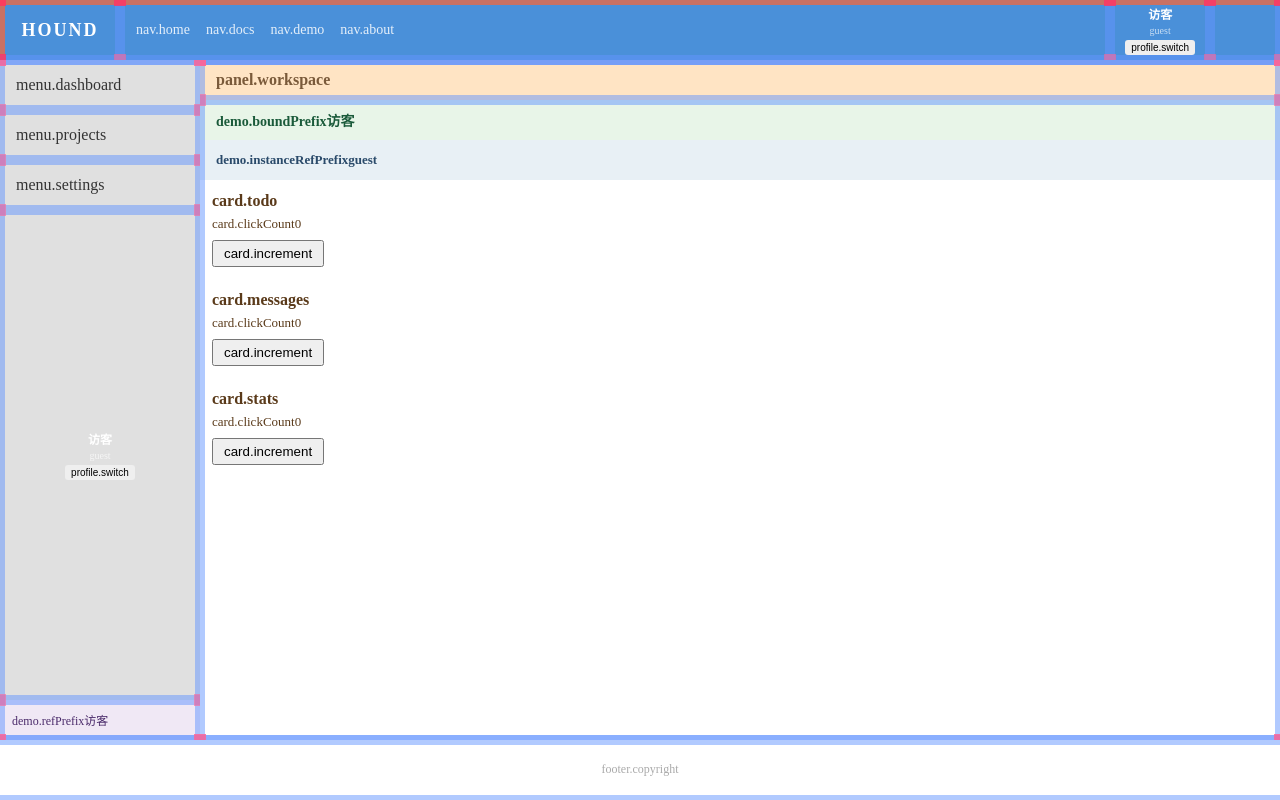
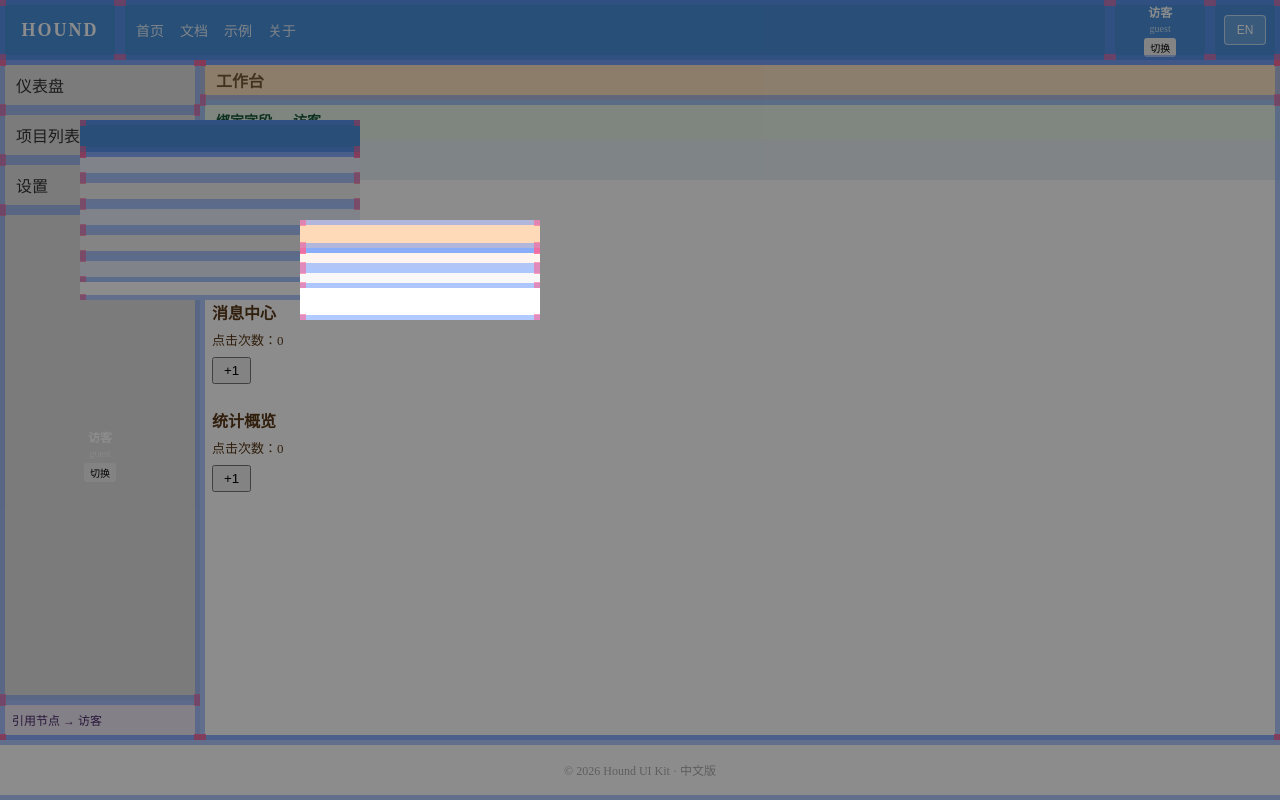
Before and after one commit to HoundTek/hound-react-ui-kit, a React (Vite) app: page / in a window 1280 px wide. Built offline with nearby package versions, Linux system fonts and the light colour scheme.

Commit message:
feat(demo): 新增浮动视口演示并接入应用

```diff
--- a/src/app.jsx
+++ b/src/app.jsx
@@ -1,16 +1,83 @@
 /**
- * @file 应用根组件。渲染 Cell 演示页（CellRoot 内部已合并 Box 三层渲染）。
+ * @file 应用根组件。以 I18nProvider 包裹 Cell 演示页，提供国际化实例。
+ *        语言切换控件本身也是 Cell（LanguageSwitchCell），纳入 header 布局。
  */
 import React from 'react';
 import CellDemoPage from './demo/cell-demo-page';
+import { DemoPageFloating } from './demo/box-demo-page';
+import { I18n, I18nProvider } from './core/ui-kit';
 
 /**
- * 应用根组件。CellDemoPage 返回 CellRoot，内部叠加 ContentLayer / EdgeLayer /
- * CornerLayer 三层，因此 App 不再需要手动叠加。
+ * 语言包：按语言组织的文本资源（key → 文本）。Cell 内容组件通过 useText 引用 key。
+ * @type {Object<string, Object<string, string>>}
+ */
+const messages = {
+  'zh-CN': {
+    'nav.home': '首页',
+    'nav.docs': '文档',
+    'nav.demo': '示例',
+    'nav.about': '关于',
+    'menu.default': '菜单项',
+    'menu.dashboard': '仪表盘',
+    'menu.projects': '项目列表',
+    'menu.settings': '设置',
+    'title.default': '标题',
+    'panel.workspace': '工作台',
+    'card.default': '卡片',
+    'card.todo': '待办事项',
+    'card.messages': '消息中心',
+    'card.stats': '统计概览',
+    'card.clickCount': '点击次数：',
+    'card.increment': '+1',
+    'profile.switch': '切换',
+    'demo.boundPrefix': '绑定字段 → ',
+    'demo.refPrefix': '引用节点 → ',
+    'demo.instanceRefPrefix': '实例引用 → 角色：',
+    'footer.copyright': '© {year} Hound UI Kit · 中文版',
+    'lang.switchTo': 'EN',
+  },
+  'en': {
+    'nav.home': 'Home',
+    'nav.docs': 'Docs',
+    'nav.demo': 'Demo',
+    'nav.about': 'About',
+    'menu.default': 'Menu Item',
+    'menu.dashboard': 'Dashboard',
+    'menu.projects': 'Projects',
+    'menu.settings': 'Settings',
+    'title.default': 'Title',
+    'panel.workspace': 'Workspace',
+    'card.default': 'Card',
+    'card.todo': 'Todo',
+    'card.messages': 'Messages',
+    'card.stats': 'Statistics',
+    'card.clickCount': 'Clicks: ',
+    'card.increment': '+1',
+    'profile.switch': 'Switch',
+    'demo.boundPrefix': 'Bound → ',
+    'demo.refPrefix': 'Ref → ',
+    'demo.instanceRefPrefix': 'Instance Ref → Role: ',
+    'footer.copyright': '© {year} Hound UI Kit · English',
+    'lang.switchTo': '中',
+  },
+};
+
+/**
+ * 模块级 I18n 实例（初始语言 zh-CN）。模块级创建避免 StrictMode 双调用导致重建。
+ * @type {I18n}
+ */
+const i18n = new I18n(messages, 'zh-CN');
+
+/**
+ * 应用根组件。以 I18nProvider 包裹 Cell 演示页，子树内任意 Cell 可用 useText；
+ * DemoPageFloating 在页面上层叠加渲染浮动视口演示（独立窗口 + 模态遮罩）。
  * @returns {JSX.Element} 应用根节点
  */
-const App = () => {
-  return <CellDemoPage />;
-};
+const App = () => (
+  <I18nProvider i18n={i18n}>
+    <CellDemoPage />
+    <DemoPageFloating />
+  </I18nProvider>
+);
 
 export default App;
--- a/src/demo/box-demo-page.jsx
+++ b/src/demo/box-demo-page.jsx
@@ -4,6 +4,7 @@
  */
 import React from 'react';
 import BoxBuilder from '../core/box/box';
+import { FloatingLayer } from '../core/box/box-component';
 
 /**
  * 演示页布局树根 builder。viewport 锁定双轴，纵向排列三大区域。
@@ -424,11 +425,93 @@ const _builder = new BoxBuilder("@demo")
       ]),
   ]);
 
-/** 演示页内容层组件 */
+/**
+ * 浮动窗口演示：浮动视口脱离主布局树，以屏幕坐标悬浮于页面上层（独立窗口形态）。
+ * 固定位置/尺寸，内部为完整 Box 布局树（标题栏 + 可滚动正文），拖拽分界线同样可用。
+ * @type {BoxBuilder}
+ */
+const _floatingWin = new BoxBuilder('@float/win')
+  .floatingViewport()
+  .posX(80)
+  .posY(120)
+  .fixedWidth(280)
+  .fixedHeight(180)
+  .zIndex(2100)
+  .backgroundColor('#ffffff')
+  .layout('vertical')
+  .moveY(false)
+  .moveX(false)
+  .children([
+    new BoxBuilder('@float/win/title')
+      .fixedHeight(32)
+      .backgroundColor('#4a90d9')
+      .moveY(false)
+      .moveX(false),
+    new BoxBuilder('@float/win/body')
+      .moveY(true)
+      .layout('vertical')
+      .children([
+        new BoxBuilder('@float/win/body/line1').fixedHeight(26).backgroundColor('#e8f0fa'),
+        new BoxBuilder('@float/win/body/line2').fixedHeight(26).backgroundColor('#f0f0f0'),
+        new BoxBuilder('@float/win/body/line3').fixedHeight(26).backgroundColor('#e8f0fa'),
+        new BoxBuilder('@float/win/body/line4').fixedHeight(26).backgroundColor('#f0f0f0'),
+        new BoxBuilder('@float/win/body/line5').fixedHeight(26).backgroundColor('#e8f0fa'),
+      ]),
+  ]);
+
+/**
+ * 模态浮动视口演示：modal() 模态视口自带遮罩（层级 = 视口层级 - 1），阻塞下层交互。
+ * @type {BoxBuilder}
+ */
+const _floatingModal = new BoxBuilder('@float/modal')
+  .floatingViewport()
+  .modal()
+  .posX(300)
+  .posY(220)
+  .fixedWidth(240)
+  .fixedHeight(100)
+  .zIndex(2200)
+  .backgroundColor('#ffffff')
+  .layout('vertical')
+  .moveY(false)
+  .moveX(false)
+  .children([
+    new BoxBuilder('@float/modal/title')
+      .fixedHeight(28)
+      .backgroundColor('#ffdab9')
+      .moveY(false)
+      .moveX(false),
+    new BoxBuilder('@float/modal/body')
+      .moveY(true)
+      .layout('vertical')
+      .children([
+        new BoxBuilder('@float/modal/body/line1').fixedHeight(20).backgroundColor('#fff5ee'),
+        new BoxBuilder('@float/modal/body/line2').fixedHeight(20).backgroundColor('#f8f8f8'),
+      ]),
+  ]);
+
+/**
+ * 演示页内容层组件：渲染布局树的内容层（承担实际布局与子项渲染）
+ * @returns {JSX.Element} 内容层元素
+ */
 const DemoPageContent = () => _builder.reactContent();
-/** 演示页边覆盖层组件 */
+
+/**
+ * 演示页边覆盖层组件：渲染拖拽分界线（EdgeLayer）
+ * @returns {JSX.Element} 边覆盖层元素
+ */
 const DemoPageEdge = () => _builder.reactEdge();
-/** 演示页角覆盖层组件 */
+
+/**
+ * 演示页角覆盖层组件：渲染双轴交点（CornerLayer）
+ * @returns {JSX.Element} 角覆盖层元素
+ */
 const DemoPageCorner = () => _builder.reactCorner();
 
-export { DemoPageContent, DemoPageEdge, DemoPageCorner };
+/**
+ * 演示页浮动层组件：FloatingLayer 统一渲染所有浮动视口（含模态遮罩）
+ * @returns {JSX.Element|null} 浮动层元素；无浮动视口时返回 null
+ */
+const DemoPageFloating = () => <FloatingLayer />;
+
+export { DemoPageContent, DemoPageEdge, DemoPageCorner, DemoPageFloating };
```
